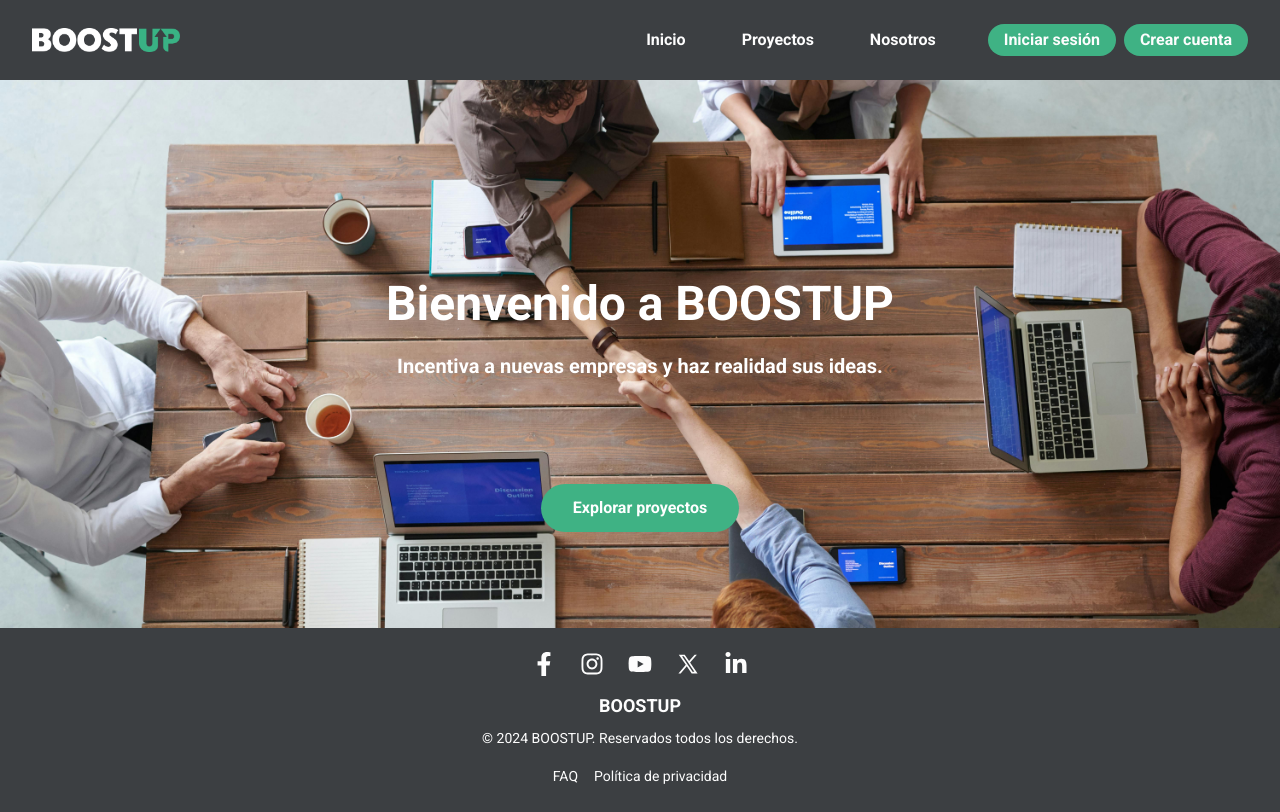
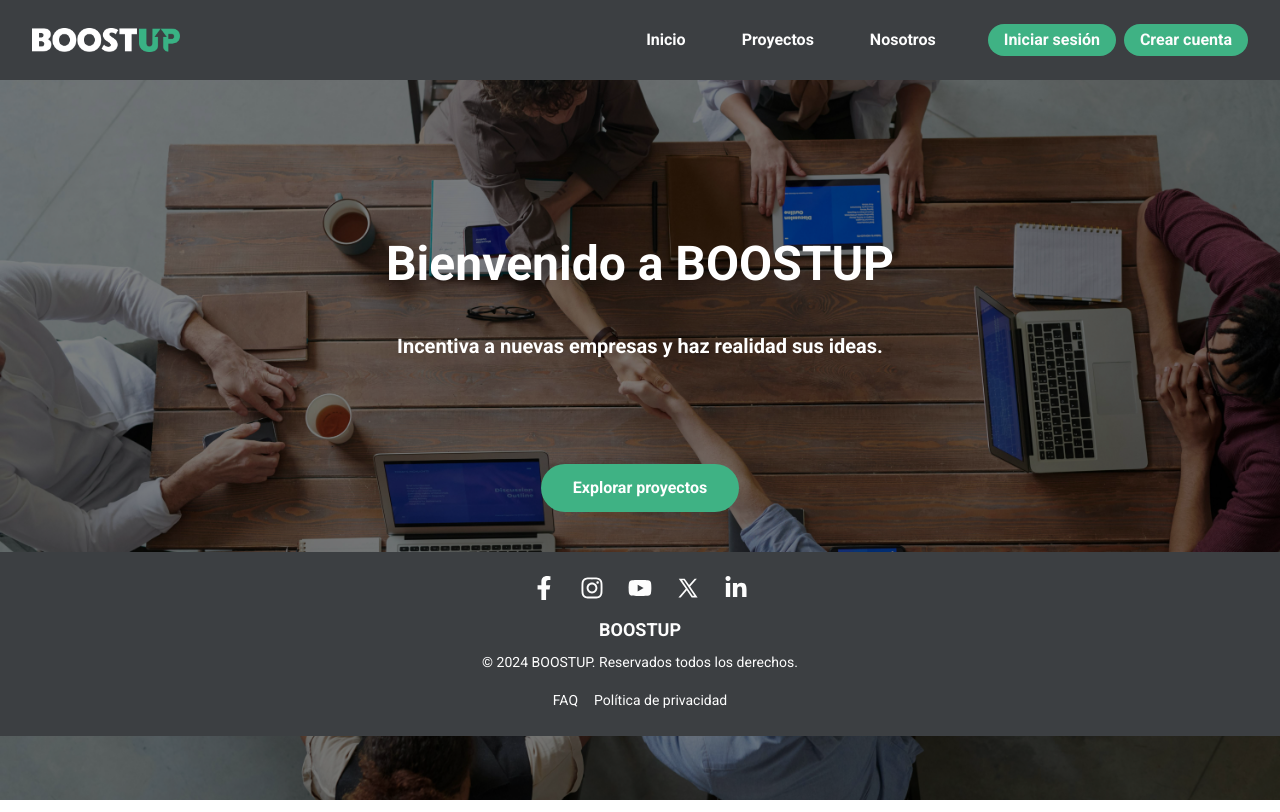
Before and after one commit to No-Country-simulation/c21-21-m-node-react, a Next.js app in the folder frontend/: page / in a window 1280 px wide. Built offline with nearby package versions, Linux system fonts and the light colour scheme; no server answers.

Commit message:
se oscurecio el fondo de la imagen de la pagina principal

```diff
--- a/frontend/src/app/components/Container.js
+++ b/frontend/src/app/components/Container.js
@@ -1,6 +1,6 @@
 const Container = ({ children }) => {
     return (
-        <div className="flex flex-col flex-grow px-4 pt-10 pb-24 sm:px-6 lg:px-16 max-w-7xl mx-auto">
+        <div className="flex flex-col flex-grow px-4 pt-10 pb-10 sm:px-6 lg:px-16 max-w-7xl mx-auto">
             {children}
         </div>
     );
--- a/frontend/src/app/page.js
+++ b/frontend/src/app/page.js
@@ -43,35 +43,37 @@ const Home = () => {
     // refactorizar. Crear componente home.
     return (
         <div
-            className="flex flex-col min-h-screen bg-cover bg-customGray"
-            style={{backgroundImage: `url(${backgroundImage.src})`}}>
+            className="flex flex-col min-h-screen bg-cover bg-customGray relative"
+            style={{ backgroundImage: `url(${backgroundImage.src})` }}>
+            <div className="absolute inset-0 bg-black bg-opacity-50">
                 <Navbar />
-            <Container className="flex flex-col justify-center items-center flex-1 text-center">
+                <Container className="flex flex-col justify-center items-center flex-1 text-center relative z-10">
                     <div className="flex flex-col justify-center items-center text-center h-full">
-                    <h1 className="text-4xl md:text-5xl font-bold mb-6 pt-4 md:pt-20 text-white mt-20">
+                        <h1 className="text-4xl md:text-5xl font-bold mb-6 pt-4 md:pt-20 text-white mt-10">
                             Bienvenido a BOOSTUP
                         </h1>
-                    <p className="text-lg md:text-xl font-bold mb-6 text-white">Incentiva a nuevas
-                        empresas y haz realidad sus ideas.</p>
+                        <p className="text-lg md:text-xl font-bold mb-6 text-white mt-5 mb-10">
+                            Incentiva a nuevas empresas y haz realidad sus ideas.
+                        </p>
                         <Link href="/projects" passHref>
-                        <Button className="bg-customGreen text-white font-bold px-8 py-3 rounded-full
-                            mt-20 hover:text-customGreen hover:bg-customGray hover:border-customGray">
+                            <Button className="bg-customGreen text-white font-bold px-8 py-3 rounded-full mt-20 hover:text-customGreen hover:bg-customGray hover:border-customGray">
                                 Explorar proyectos
                             </Button>
                         </Link>
                     </div>
                 </Container>
                 <Footer />
+            </div>
             <Modal
                 isOpen={!!errorMessage}
                 onClose={closeModal}
                 title="Error al ..."
-                size='max-w-md max-h-40'
+                size="max-w-md max-h-40"
                 isError={!!errorMessage}>
                 {errorMessage}
             </Modal>
-            {/*isLoading && <LoaderView />*/}
         </div>
+
     );
 };
 
```
Lines whose indentation alone changed are shown as unchanged.
